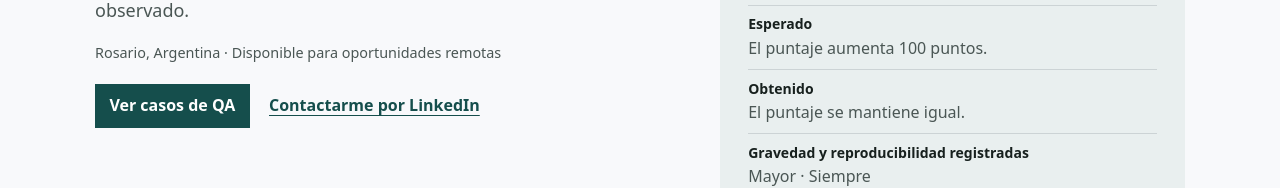
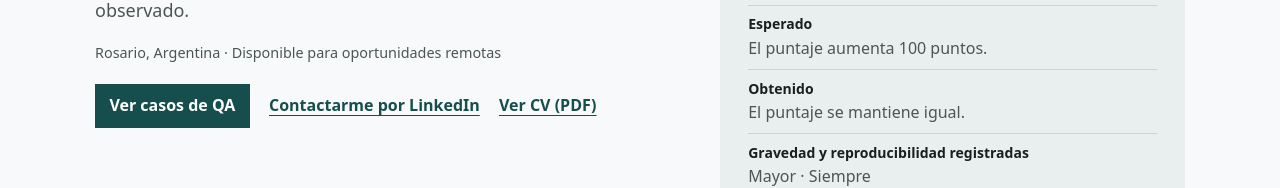
Before and after one commit to francoemontalbano/proyectos-qa, a plain HTML site: page docs/index.html in a window 1280 px wide. Shown: the part 612-800 px from the top of the page. Drawn offline with Linux system fonts and the light colour scheme.

Commit message:
Publicar portfolio de QA Manual Junior

```diff
--- a/docs/index.html
+++ b/docs/index.html
@@ -27,6 +27,7 @@
         <div class="actions">
           <a class="button" href="#pruebas">Ver casos de QA</a>
           <a class="button secondary" href="https://www.linkedin.com/in/francomontalbano/" target="_blank" rel="noopener noreferrer">Contactarme por LinkedIn</a>
+          <a class="button secondary" href="assets/franco-montalbano-qa.pdf" target="_blank" rel="noopener noreferrer">Ver CV (PDF)</a>
         </div>
       </div>
       <aside class="finding" aria-label="Ejemplo de reporte de defecto">
```
Also changed, not shown: 1 other file.
